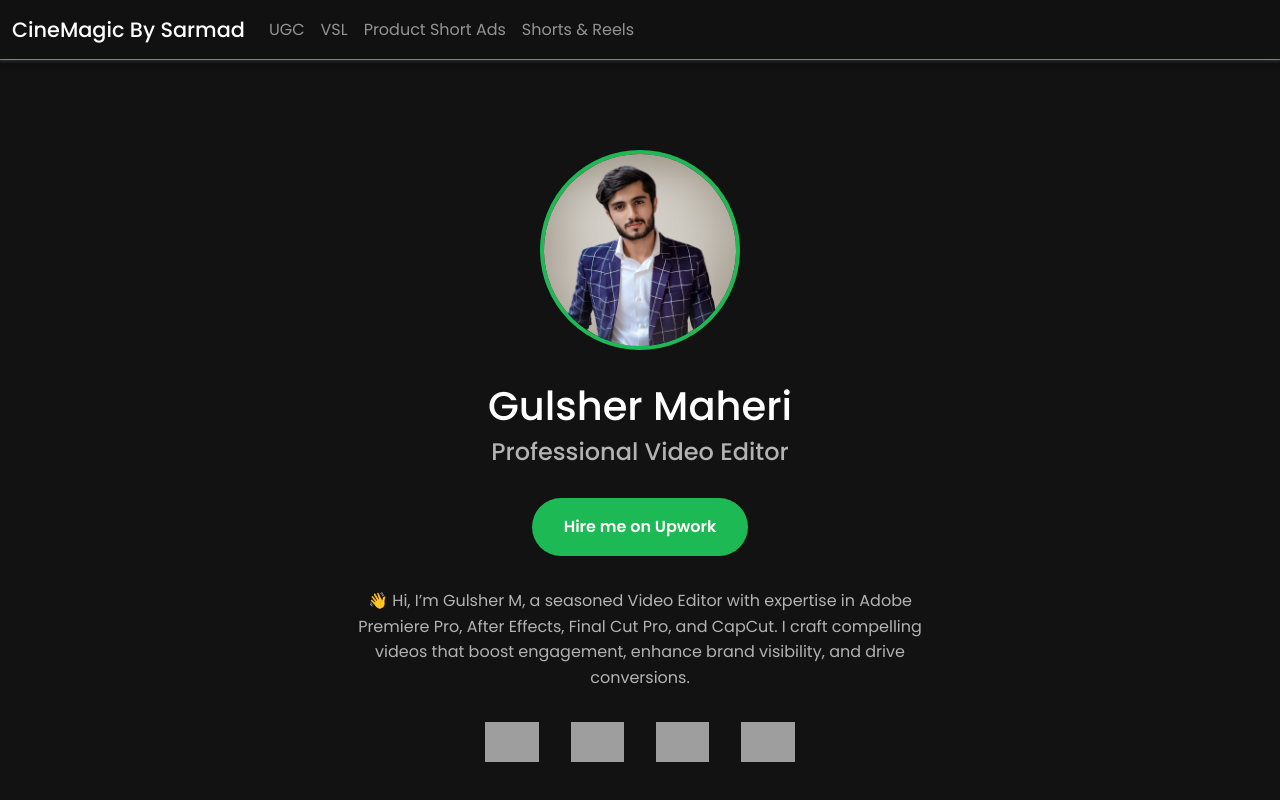
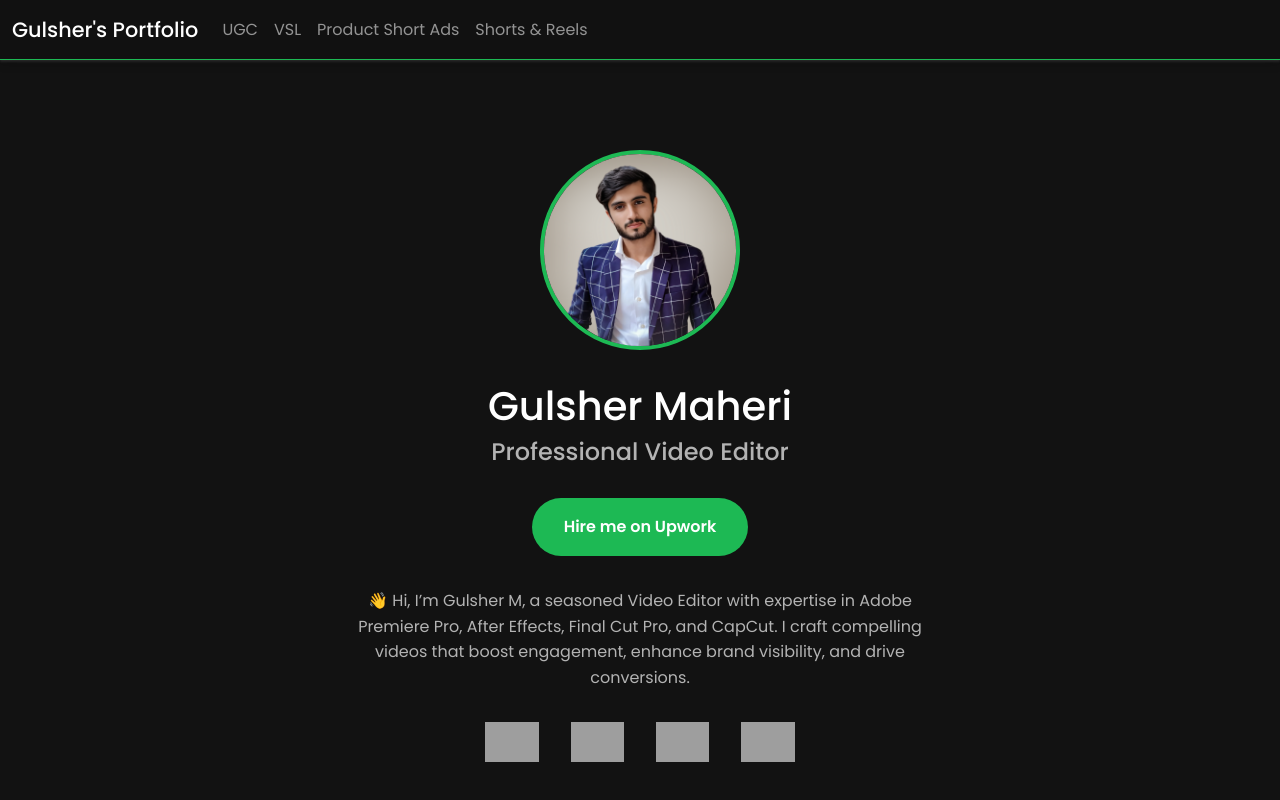
Before and after one commit to gulshermaheri/Portfolio, a plain HTML site: page index.html in a window 1280 px wide. Shown: the top 800 px of the page. Drawn offline with nearby package versions, Linux system fonts and the light colour scheme; grey boxes are pictures that could not be loaded.

Commit message:
Update index.html

```diff
--- a/index.html
+++ b/index.html
@@ -18,7 +18,7 @@
 
 <nav class="navbar navbarmy fixed-top navbar-expand-lg navbar-dark">
   <div class="container-fluid">
-    <a class="navbar-brand nav-contentmain" href="#hero">CineMagic By Sarmad</a>
+    <a class="navbar-brand nav-contentmain" href="#hero">Gulsher's Portfolio</a>
     <button class="navbar-toggler" type="button" data-bs-toggle="collapse" data-bs-target="#navbarSupportedContent" aria-controls="navbarSupportedContent" aria-expanded="false" aria-label="Toggle navigation">
       <span class="navbar-toggler-icon"></span>
     </button>
```
